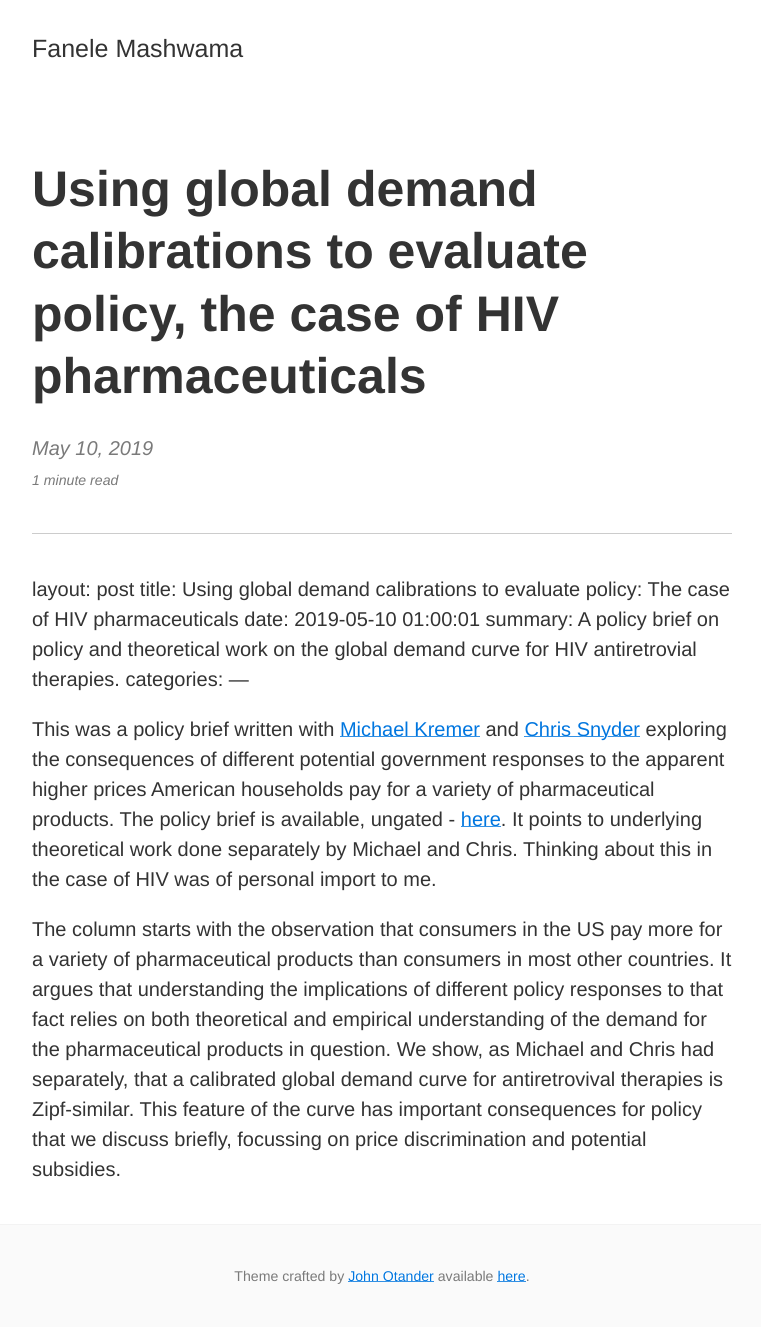
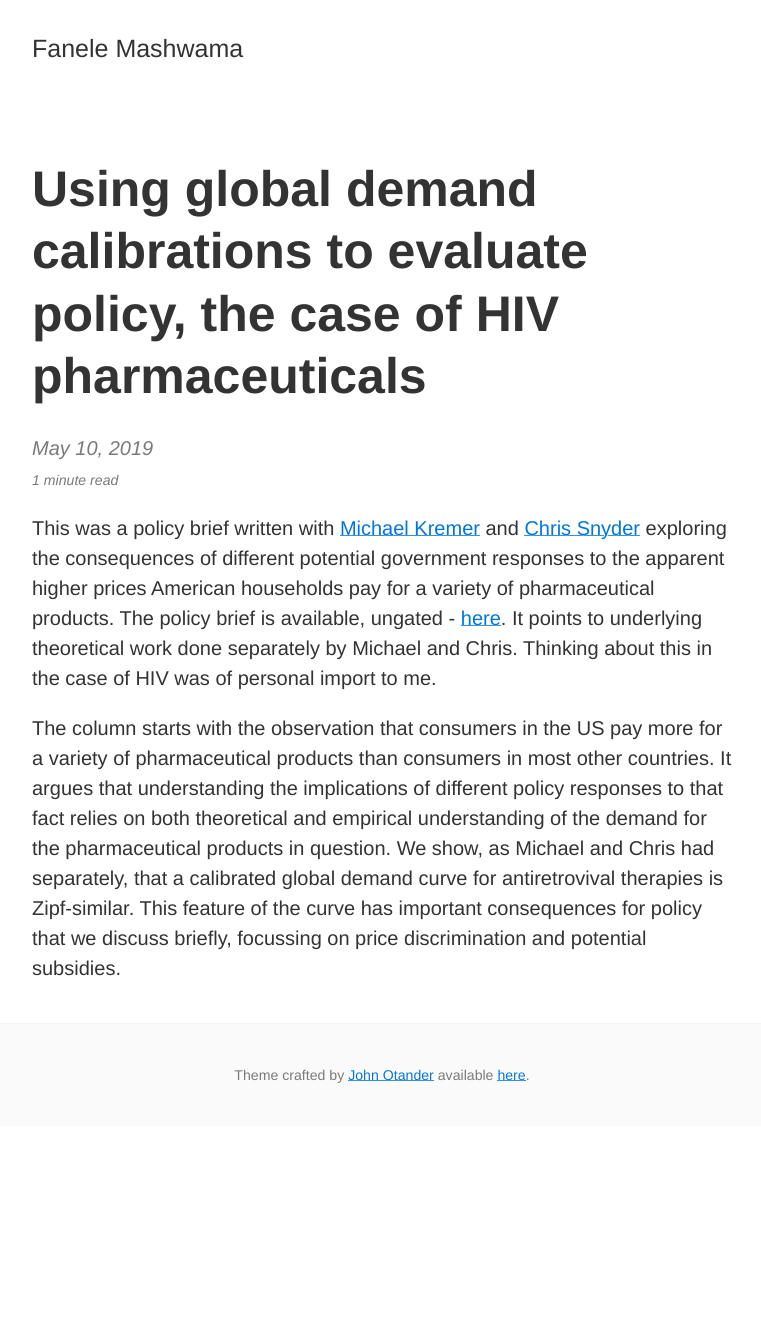
Before and after one commit to fmashwama/fmashwama.github.io, a Jekyll site: the page built from posts/2019-05-10-VaccinesZipfs.md, in a window 1280 px wide. Shown: the whole page, without its empty margins (258-1019 px from the left). Built offline with Jekyll 4.4.1, drawn with Linux system fonts in a browser that asks for light colours; after the commit the page ends 1126 px from its top, so only the background shows below that.

Commit message:
Update 2019-05-10-VaccinesZipfs.md

```diff
--- a/posts/2019-05-10-VaccinesZipfs.md
+++ b/posts/2019-05-10-VaccinesZipfs.md
@@ -6,15 +6,6 @@ summary:    A policy brief on calibrated theoretical work on the global demand c
 categories:
 ---
 
-
----
-layout:     post
-title:      Using global demand calibrations to evaluate policy: The case of HIV pharmaceuticals
-date:       2019-05-10 01:00:01
-summary:    A policy brief on policy and theoretical work on the global demand curve for HIV antiretrovial therapies.
-categories:
----
-
 This was a policy brief written with [Michael Kremer](https://scholar.harvard.edu/kremer/biocv) and [Chris Snyder](https://www.dartmouth.edu/~csnyder/) exploring the consequences of different potential government responses to the apparent higher prices American households pay for a variety of pharmaceutical products. The policy brief is available, ungated - [here](https://voxeu.org/article/using-global-demand-calibrations-evaluate-policy). It points to underlying theoretical work done separately by Michael and Chris. Thinking about this in the case of HIV was of personal import to me.
 
 The column starts with the observation that consumers in the US pay more for a variety of pharmaceutical products than consumers in most other countries. It argues that understanding the implications of different policy responses to that fact relies on both theoretical and empirical understanding of the demand for the pharmaceutical products in question. We show, as Michael and Chris had separately, that a calibrated global demand curve for antiretrovival therapies is Zipf-similar. This feature of the curve has important consequences for policy that we discuss briefly, focussing on price discrimination and potential subsidies.
```
